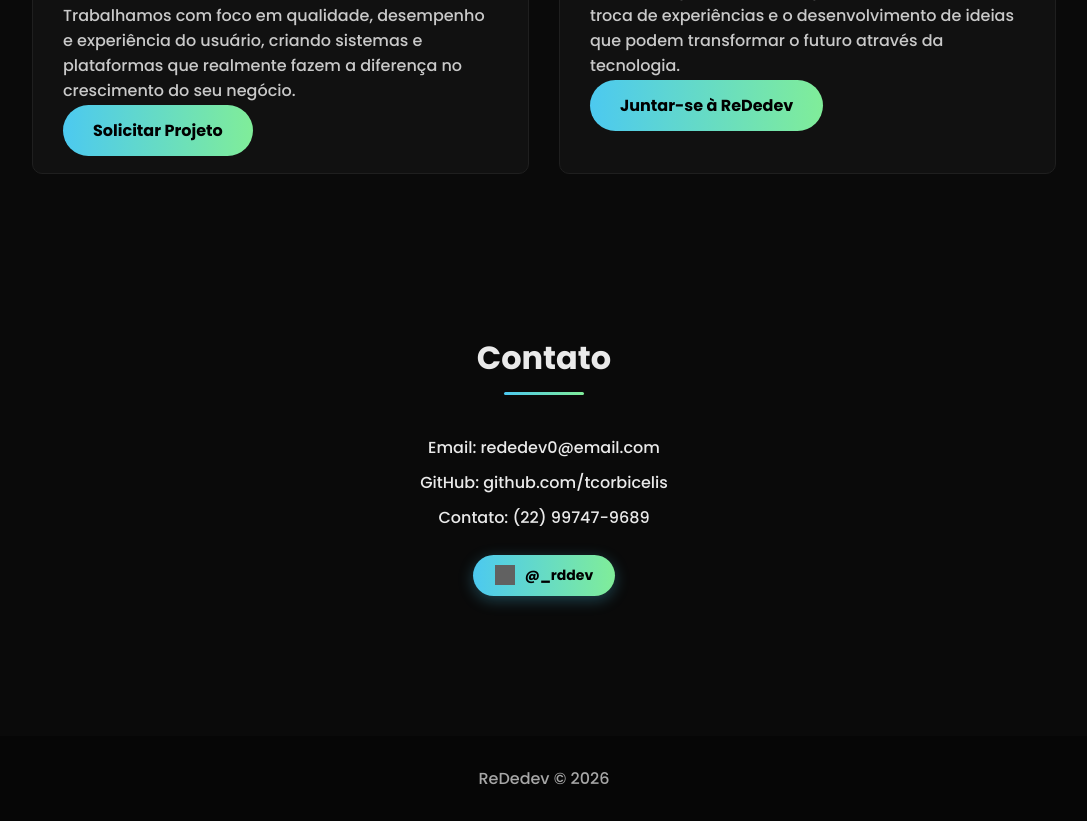
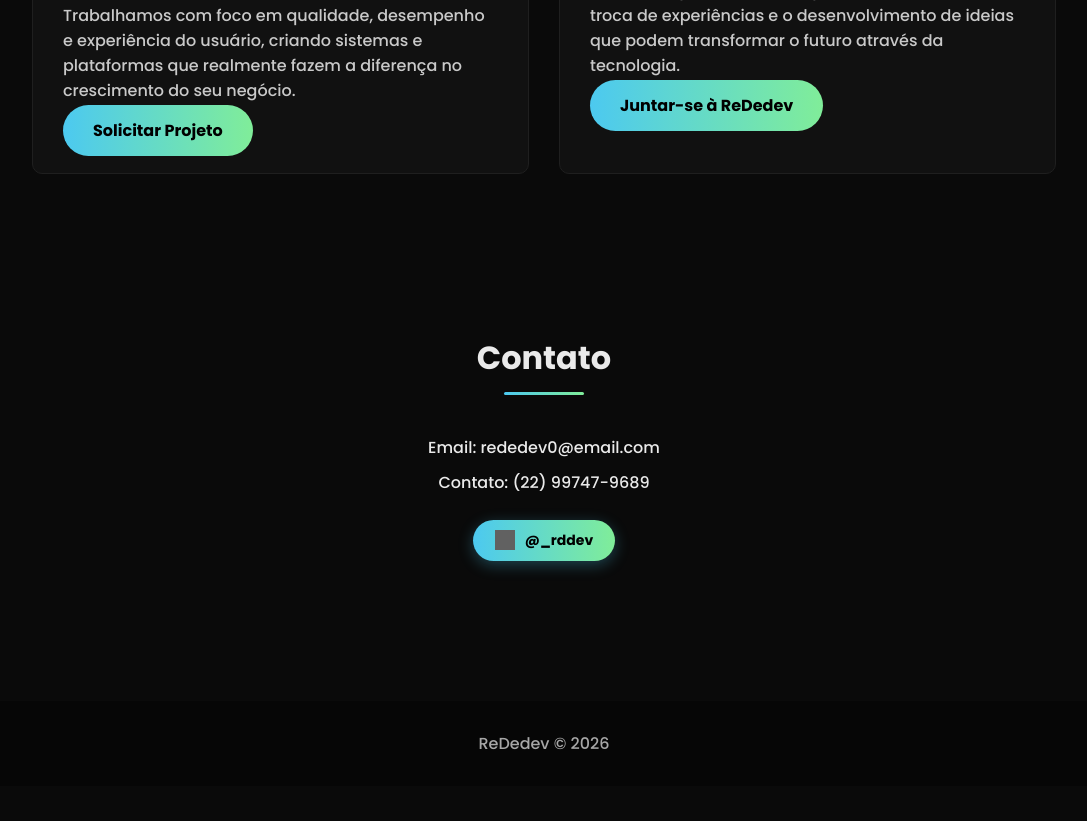
Before and after one commit to tcorbicelis/Portf-lio, a plain HTML site: page index.html in a window 1280 px wide. Shown: the part 3817-4638 px from the top of the page, without its empty margins (96-1183 px from the left). After the commit the page ends 4603 px from the top, so only its background shows below. Drawn offline with nearby package versions, Linux system fonts and the light colour scheme; grey boxes are pictures that could not be loaded.

Commit message:
atualização

```diff
--- a/index.html
+++ b/index.html
@@ -228,7 +228,6 @@
     <section id="contato" data-aos="fade-up">
         <h2>Contato</h2>
         <p>Email: rededev0@email.com</p>
-        <p>GitHub: github.com/tcorbicelis</p>
         <p>Contato: (22) 99747-9689</p>
         <a href="https://www.instagram.com/_rddev/" target="_blank" class="footer-instagram">
             <div class="instagram-btn">
```
